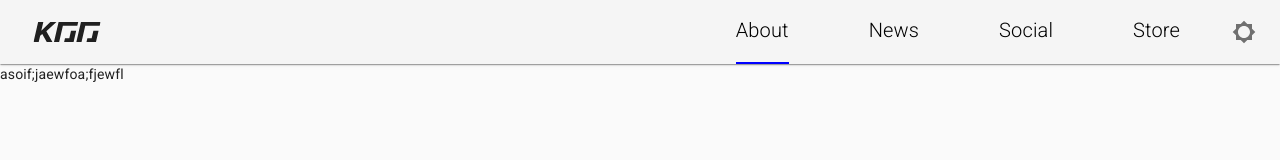
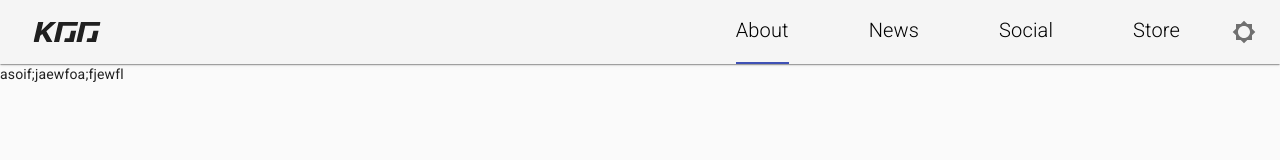
Before and after one commit to zhengkyl/kgg2, a Next.js app: page / in a window 1280 px wide. Shown: the top 160 px of the page. Built offline with nearby package versions, Linux system fonts and the light colour scheme.

Commit message:
remove hardcode color

```diff
--- a/components/Navbar.js
+++ b/components/Navbar.js
@@ -73,7 +73,7 @@ const useStyles = makeStyles((theme) => ({
     paddingTop: theme.spacing(2),
     paddingBottom: theme.spacing(2),
     "&:hover": {
-      textDecoration: `underline`,
+      color: `${theme.palette.text.secondary}`
     },
     "&:visited": {
       color: "inherit",
@@ -83,7 +83,7 @@ const useStyles = makeStyles((theme) => ({
     },
   },
   activeLink: {
-    borderBottom: '2px solid blue',
+    borderBottom: `2px solid ${theme.palette.primary.main}`,
 
   },
   toolbar: {
```
